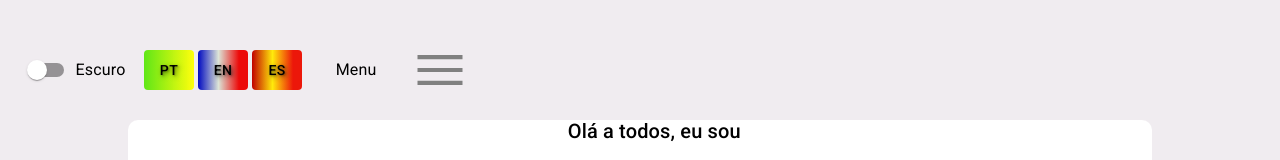
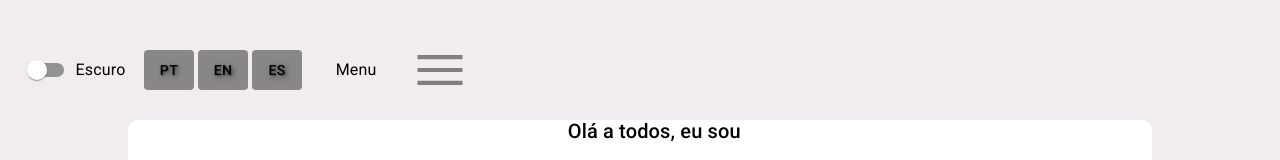
Before and after one commit to lemosdiego/new-portfolio, a Next.js app: page / in a window 1280 px wide. Shown: the top 160 px of the page. Built offline with nearby package versions, Linux system fonts and the light colour scheme.

Commit message:
Ajustando tamanho de fontes

```diff
--- a/src/app/components/LanguageSelector/LanguageSelector.module.css
+++ b/src/app/components/LanguageSelector/LanguageSelector.module.css
@@ -23,6 +23,14 @@
   justify-content: center;
   border-radius: 4px;
   cursor: pointer;
+  background-color: var(--flag-background);
+}
+[data-theme="light"] .flag {
+  --flag-background: #12121277;
+}
+
+[data-theme="dark"] .flag {
+  --flag-background: #ffffff73;
 }
 .p {
   font-size: 0.8rem;
@@ -33,34 +41,7 @@
   width: 100%;
   height: 100%;
 }
-.br {
-  background: linear-gradient(
-    90deg,
-    rgba(0, 0, 0, 1) 0%,
-    rgba(0, 0, 0, 1) 0%,
-    rgba(95, 230, 23, 1) 0%,
-    rgba(167, 241, 18, 1) 44%,
-    rgba(255, 254, 11, 0.9934348739495799) 100%,
-    rgba(12, 0, 53, 1) 100%
-  );
-}
 
-.en {
-  background: linear-gradient(
-    90deg,
-    rgba(0, 9, 193, 1) 0%,
-    rgba(220, 228, 215, 1) 41%,
-    rgba(236, 10, 10, 1) 82%
-  );
-}
-.es {
-  background: linear-gradient(
-    90deg,
-    rgba(193, 0, 0, 1) 0%,
-    rgba(255, 234, 11, 1) 41%,
-    rgba(236, 23, 10, 1) 82%
-  );
-}
 .flag:hover {
   background: #00000021;
 }
--- a/src/app/components/card/card.module.css
+++ b/src/app/components/card/card.module.css
@@ -10,7 +10,7 @@
     flex-direction: column;
     align-items: center;
     justify-content: center;
-    padding: 10px;
+    padding: 30px;
   }
 
   .containerImage {
@@ -27,11 +27,11 @@
   }
 
   .h5 {
-    font-size: 1.2rem;
+    font-size: 1rem;
   }
 
   .p {
-    font-size: 0.8rem;
+    font-size: 0.7rem;
   }
   .containerButton {
     display: flex;
@@ -40,7 +40,7 @@
   }
 
   .button {
-    width: 80px;
+    width: 70px;
     height: 32px;
     color: #fff;
     font-size: 10px;
@@ -73,12 +73,12 @@
     flex-direction: column;
     align-items: center;
     justify-content: center;
-    padding: 10px;
+    padding: 30px;
   }
 
   .containerImage {
-    height: 210px;
-    width: 210px;
+    height: 190px;
+    width: 190px;
     border-radius: 50%;
   }
 
@@ -91,11 +91,11 @@
   }
 
   .h5 {
-    font-size: 1.2rem;
+    font-size: 1rem;
   }
 
   .p {
-    font-size: 0.8rem;
+    font-size: 0.7rem;
   }
   .containerButton {
     display: flex;
@@ -104,7 +104,7 @@
   }
 
   .button {
-    width: 85px;
+    width: 75px;
     height: 32px;
     color: #fff;
     font-size: 10px;
@@ -125,7 +125,6 @@
 @media (min-width: 769px) and (max-width: 1200px) {
   .containerCard {
     width: 300px;
-    height: 400px;
     background: var(--card-background);
     border-radius: 10px;
     color: var(--card-text-color);
@@ -135,6 +134,7 @@
     flex-direction: column;
     align-items: center;
     justify-content: center;
+    padding: 30px;
   }
 
   .containerImage {
@@ -152,7 +152,7 @@
   }
 
   .h5 {
-    font-size: 1.2rem;
+    font-size: 1.1rem;
   }
 
   .p {
@@ -167,7 +167,7 @@
   }
 
   .button {
-    width: 90px;
+    width: 80px;
     height: 35px;
     color: #fff;
     font-size: 10px;
@@ -182,7 +182,6 @@
 @media (min-width: 1201px) {
   .containerCard {
     width: 300px;
-    height: 450px;
     background: var(--card-background);
     border-radius: 10px;
     color: var(--card-text-color);
@@ -192,11 +191,12 @@
     flex-direction: column;
     align-items: center;
     justify-content: center;
+    padding: 30px;
   }
 
   .containerImage {
-    height: 200px;
-    width: 200px;
+    height: 190px;
+    width: 190px;
     border-radius: 50%;
   }
 
@@ -209,11 +209,11 @@
   }
 
   .h5 {
-    font-size: 1.2rem;
+    font-size: 1.1rem;
   }
 
   .p {
-    font-size: 0.9rem;
+    font-size: 0.8rem;
   }
 
   .containerButton {
@@ -224,7 +224,7 @@
   }
 
   .button {
-    width: 90px;
+    width: 80px;
     height: 35px;
     color: #fff;
     font-size: 10px;
--- a/src/app/components/menu/menu.module.css
+++ b/src/app/components/menu/menu.module.css
@@ -1,7 +1,7 @@
 @media (min-width: 320px) and (max-width: 480px) {
   .nav {
     width: 100%;
-    height: 80%;
+    height: 90%;
     display: flex;
     align-items: center;
     justify-content: center;
@@ -29,7 +29,7 @@
     justify-content: center;
   }
   .link {
-    font-size: 1.7rem;
+    font-size: 2.4rem;
     font-weight: 500;
   }
 }
@@ -37,7 +37,7 @@
 @media (min-width: 481px) and (max-width: 768px) {
   .nav {
     width: 100%;
-    height: 80%;
+    height: 90%;
     display: flex;
     align-items: center;
   }
@@ -64,7 +64,7 @@
     justify-content: center;
   }
   .link {
-    font-size: 1.8rem;
+    font-size: 2.5rem;
     font-weight: 500;
   }
 }
@@ -97,7 +97,7 @@
   .link {
     text-decoration: none;
     color: #e53939;
-    font-size: 1.8rem;
+    font-size: 2.7rem;
     font-weight: 500;
   }
 
@@ -135,7 +135,7 @@
   .link {
     text-decoration: none;
     color: #e53939;
-    font-size: 2rem;
+    font-size: 3rem;
     font-weight: 500;
   }
 
```
